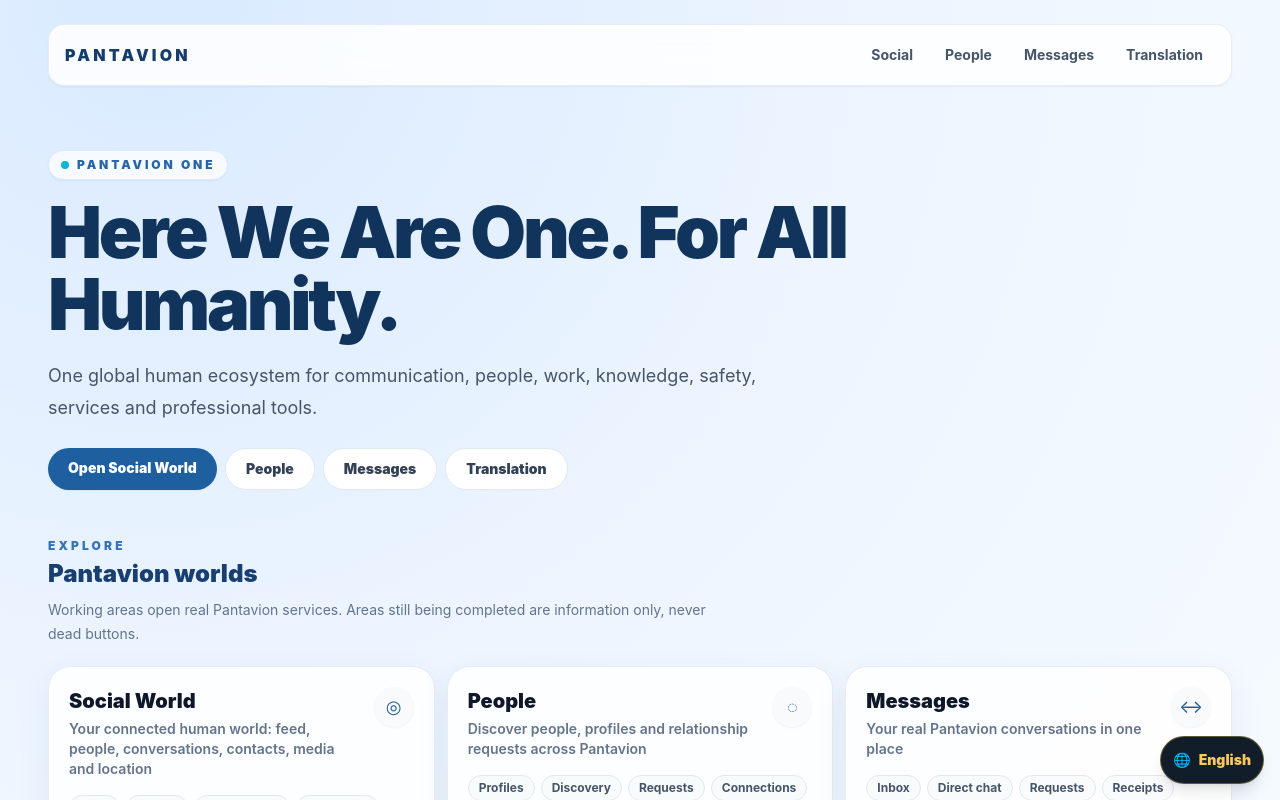
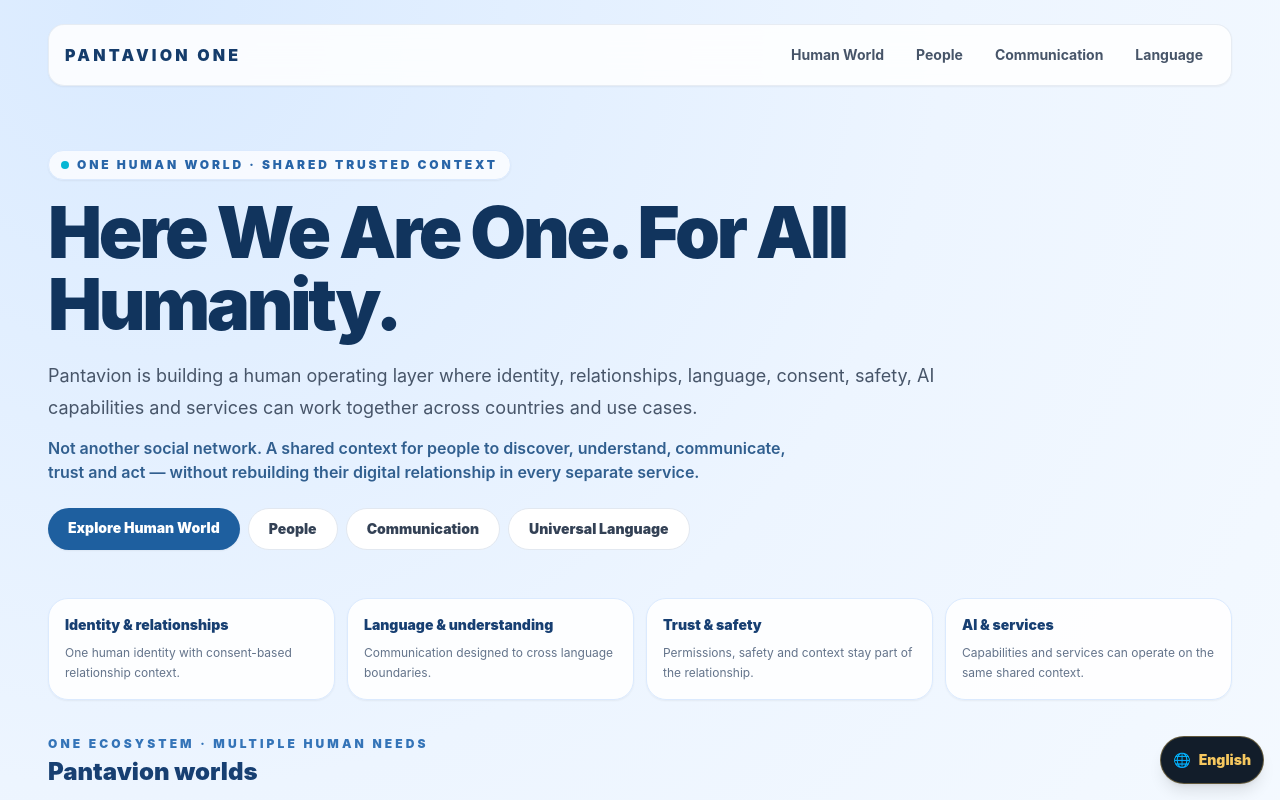
Before and after one commit to pandaconnect1/pantavion-planet, a Next.js app: page / in a window 1280 px wide. Shown: the top 800 px of the page. Built offline with nearby package versions, Linux system fonts and the light colour scheme.

Commit message:
Clarify Pantavion public positioning for funding review

```diff
--- a/app/pantavion-home-client.tsx
+++ b/app/pantavion-home-client.tsx
@@ -13,10 +13,10 @@ type EcosystemItem = {
 const PANTAVION_MISSION = "Here We Are One. For All Humanity.";
 
 const ecosystem: EcosystemItem[] = [
-  { title: "Social World", subtitle: "Your connected human world: feed, people, conversations, contacts, media and location", icon: "◎", href: "/social", items: ["Feed", "People", "Connections", "Messages", "Contacts", "Media", "Social Map"] },
-  { title: "People", subtitle: "Discover people, profiles and relationship requests across Pantavion", icon: "◌", href: "/people", items: ["Profiles", "Discovery", "Requests", "Connections"] },
-  { title: "Messages", subtitle: "Your real Pantavion conversations in one place", icon: "↔", href: "/messages", items: ["Inbox", "Direct chat", "Requests", "Receipts"] },
-  { title: "Translation", subtitle: "Understand and communicate across languages", icon: "🌐", href: "/translate", items: ["Text", "Interpreter", "Language", "Subtitles"] },
+  { title: "Human World", subtitle: "People, relationships, conversations and communities across countries and languages", icon: "◎", href: "/social", items: ["People", "Relationships", "Communities", "Media", "Discovery", "Social Map"] },
+  { title: "People", subtitle: "Discover people and build consent-based relationships across Pantavion", icon: "◌", href: "/people", items: ["Profiles", "Discovery", "Requests", "Connections"] },
+  { title: "Communication", subtitle: "Conversations designed to continue across language, context and devices", icon: "↔", href: "/messages", items: ["Inbox", "Direct chat", "Requests", "Continuity"] },
+  { title: "Universal Language", subtitle: "Understand and communicate across languages with translation and interpreter experiences", icon: "🌐", href: "/translate", items: ["Text", "Interpreter", "Language", "Subtitles"] },
   { title: "Market & Listings", subtitle: "Buy, sell, offer, request and discover", icon: "◇", href: "/listings", items: ["Classifieds", "Jobs", "Services", "Property", "Events", "Marketplace"] },
   { title: "News, Sports & Media", subtitle: "Information, audio, video and public media", icon: "◫", href: "/media", items: ["News", "Sports", "Radio", "Podcasts", "Channels", "Events"] },
   { title: "Work & Services", subtitle: "Practical help for people and businesses", icon: "＋", href: "/build-services", items: ["Work", "Services", "Business", "Professional help"] },
@@ -32,34 +32,49 @@ export default function PantavionHomeClient() {
     <main className="min-h-screen bg-[radial-gradient(circle_at_12%_0%,#d9eaff_0,#edf5ff_32%,#f7fbff_67%,#ffffff_100%)] text-slate-950" data-pantavion-live-ui="true">
       <section className="mx-auto max-w-7xl px-4 pb-14 pt-4 sm:px-8 sm:pt-6 lg:px-12">
         <nav className="flex items-center justify-between rounded-2xl border border-slate-200/80 bg-white/85 px-4 py-3 shadow-sm backdrop-blur-xl">
-          <Link href="/" className="text-sm font-black tracking-[0.2em] text-[#153c6b] no-underline sm:text-base" data-pantavion-no-translate>PANTAVION</Link>
+          <Link href="/" className="text-sm font-black tracking-[0.2em] text-[#153c6b] no-underline sm:text-base" data-pantavion-no-translate>PANTAVION ONE</Link>
           <div className="flex items-center gap-1 text-xs font-bold text-slate-600 sm:gap-2 sm:text-sm">
-            <Link href="/social" className="rounded-full px-3 py-2 text-inherit no-underline transition hover:bg-blue-50 hover:text-blue-700">Social</Link>
+            <Link href="/social" className="rounded-full px-3 py-2 text-inherit no-underline transition hover:bg-blue-50 hover:text-blue-700">Human World</Link>
             <Link href="/people" className="rounded-full px-3 py-2 text-inherit no-underline transition hover:bg-blue-50 hover:text-blue-700">People</Link>
-            <Link href="/messages" className="rounded-full px-3 py-2 text-inherit no-underline transition hover:bg-blue-50 hover:text-blue-700">Messages</Link>
-            <Link href="/translate" className="rounded-full px-3 py-2 text-inherit no-underline transition hover:bg-cyan-50 hover:text-cyan-700">Translation</Link>
+            <Link href="/messages" className="rounded-full px-3 py-2 text-inherit no-underline transition hover:bg-blue-50 hover:text-blue-700">Communication</Link>
+            <Link href="/translate" className="rounded-full px-3 py-2 text-inherit no-underline transition hover:bg-cyan-50 hover:text-cyan-700">Language</Link>
           </div>
         </nav>
 
         <header className="pb-8 pt-11 sm:pb-12 sm:pt-16">
           <div className="inline-flex items-center gap-2 rounded-full border border-blue-100 bg-white/75 px-3 py-1.5 text-[10px] font-black uppercase tracking-[0.24em] text-[#2865a8] shadow-sm sm:text-xs" data-pantavion-no-translate>
-            <span className="h-2 w-2 rounded-full bg-cyan-500" /> PANTAVION ONE
+            <span className="h-2 w-2 rounded-full bg-cyan-500" /> ONE HUMAN WORLD · SHARED TRUSTED CONTEXT
           </div>
           <h1 className="mt-4 max-w-4xl text-[2.55rem] font-black leading-[0.98] tracking-[-0.045em] text-[#11345d] sm:text-6xl lg:text-7xl" data-pantavion-no-translate>{PANTAVION_MISSION}</h1>
-          <p className="mt-5 max-w-3xl text-[15px] leading-6 text-slate-600 sm:text-lg sm:leading-8">One global human ecosystem for communication, people, work, knowledge, safety, services and professional tools.</p>
+          <p className="mt-5 max-w-4xl text-[15px] leading-6 text-slate-600 sm:text-lg sm:leading-8">Pantavion is building a human operating layer where identity, relationships, language, consent, safety, AI capabilities and services can work together across countries and use cases.</p>
+          <p className="mt-3 max-w-3xl text-sm font-semibold leading-6 text-[#315f8f] sm:text-base">Not another social network. A shared context for people to discover, understand, communicate, trust and act — without rebuilding their digital relationship in every separate service.</p>
           <div className="mt-6 flex flex-wrap gap-2">
-            <Link href="/social" className="rounded-full bg-[#1e5f9f] px-5 py-2.5 text-sm font-black text-white no-underline shadow-sm">Open Social World</Link>
+            <Link href="/social" className="rounded-full bg-[#1e5f9f] px-5 py-2.5 text-sm font-black text-white no-underline shadow-sm">Explore Human World</Link>
             <Link href="/people" className="rounded-full border border-slate-200 bg-white px-5 py-2.5 text-sm font-black text-slate-700 no-underline">People</Link>
-            <Link href="/messages" className="rounded-full border border-slate-200 bg-white px-5 py-2.5 text-sm font-black text-slate-700 no-underline">Messages</Link>
-            <Link href="/translate" className="rounded-full border border-slate-200 bg-white px-5 py-2.5 text-sm font-black text-slate-700 no-underline">Translation</Link>
+            <Link href="/messages" className="rounded-full border border-slate-200 bg-white px-5 py-2.5 text-sm font-black text-slate-700 no-underline">Communication</Link>
+            <Link href="/translate" className="rounded-full border border-slate-200 bg-white px-5 py-2.5 text-sm font-black text-slate-700 no-underline">Universal Language</Link>
           </div>
         </header>
 
-        <section>
+        <section className="grid gap-3 md:grid-cols-4">
+          {[
+            ["Identity & relationships", "One human identity with consent-based relationship context."],
+            ["Language & understanding", "Communication designed to cross language boundaries."],
+            ["Trust & safety", "Permissions, safety and context stay part of the relationship."],
+            ["AI & services", "Capabilities and services can operate on the same shared context."],
+          ].map(([title, text]) => (
+            <article key={title} className="rounded-[1.25rem] border border-blue-100 bg-white/90 p-4 shadow-sm">
+              <h2 className="text-sm font-black text-[#173f72]">{title}</h2>
+              <p className="mt-2 text-xs leading-5 text-slate-500">{text}</p>
+            </article>
+          ))}
+        </section>
+
+        <section className="mt-9">
           <div>
-            <p className="text-[10px] font-black uppercase tracking-[0.26em] text-[#3474b8] sm:text-xs">Explore</p>
+            <p className="text-[10px] font-black uppercase tracking-[0.26em] text-[#3474b8] sm:text-xs">One ecosystem · multiple human needs</p>
             <h2 className="mt-1 text-xl font-black text-[#173f72] sm:text-2xl">Pantavion worlds</h2>
-            <p className="mt-2 max-w-2xl text-sm leading-6 text-slate-500">Working areas open real Pantavion services. Areas still being completed are information only, never dead buttons.</p>
+            <p className="mt-2 max-w-3xl text-sm leading-6 text-slate-500">The long-term ecosystem extends a shared identity, relationship, language, trust and service context into communication, commerce, safety, knowledge and professional environments.</p>
           </div>
 
           <div className="mt-5 grid gap-3 sm:grid-cols-2 lg:grid-cols-3">
@@ -83,8 +98,9 @@ export default function PantavionHomeClient() {
         </section>
 
         <section className="mt-9 rounded-[1.5rem] border border-blue-100 bg-[#123b67] p-5 text-white shadow-xl shadow-blue-950/10 sm:p-7">
-          <h2 className="text-2xl font-black sm:text-3xl">Simple outside. Powerful behind the scenes.</h2>
-          <p className="mt-3 max-w-3xl text-sm leading-6 text-blue-100 sm:text-base">People should not need to understand the technology underneath Pantavion. Identity, safety, language, permissions and services stay behind the scenes while the public experience remains clear.</p>
+          <p className="text-[10px] font-black uppercase tracking-[0.24em] text-blue-200">Pantavion principle</p>
+          <h2 className="mt-2 text-2xl font-black sm:text-3xl">Simple for people. Context-aware underneath.</h2>
+          <p className="mt-3 max-w-4xl text-sm leading-6 text-blue-100 sm:text-base">The public experience stays clear while identity, relationship context, language, consent, permissions, safety and service capabilities work behind the scenes. The goal is continuity: people should not have to rebuild trust and context every time they move from communication to another digital need.</p>
         </section>
 
         <section className="mt-8 rounded-[1.35rem] border border-slate-200 bg-white/85 p-4 shadow-sm sm:p-5">
```
